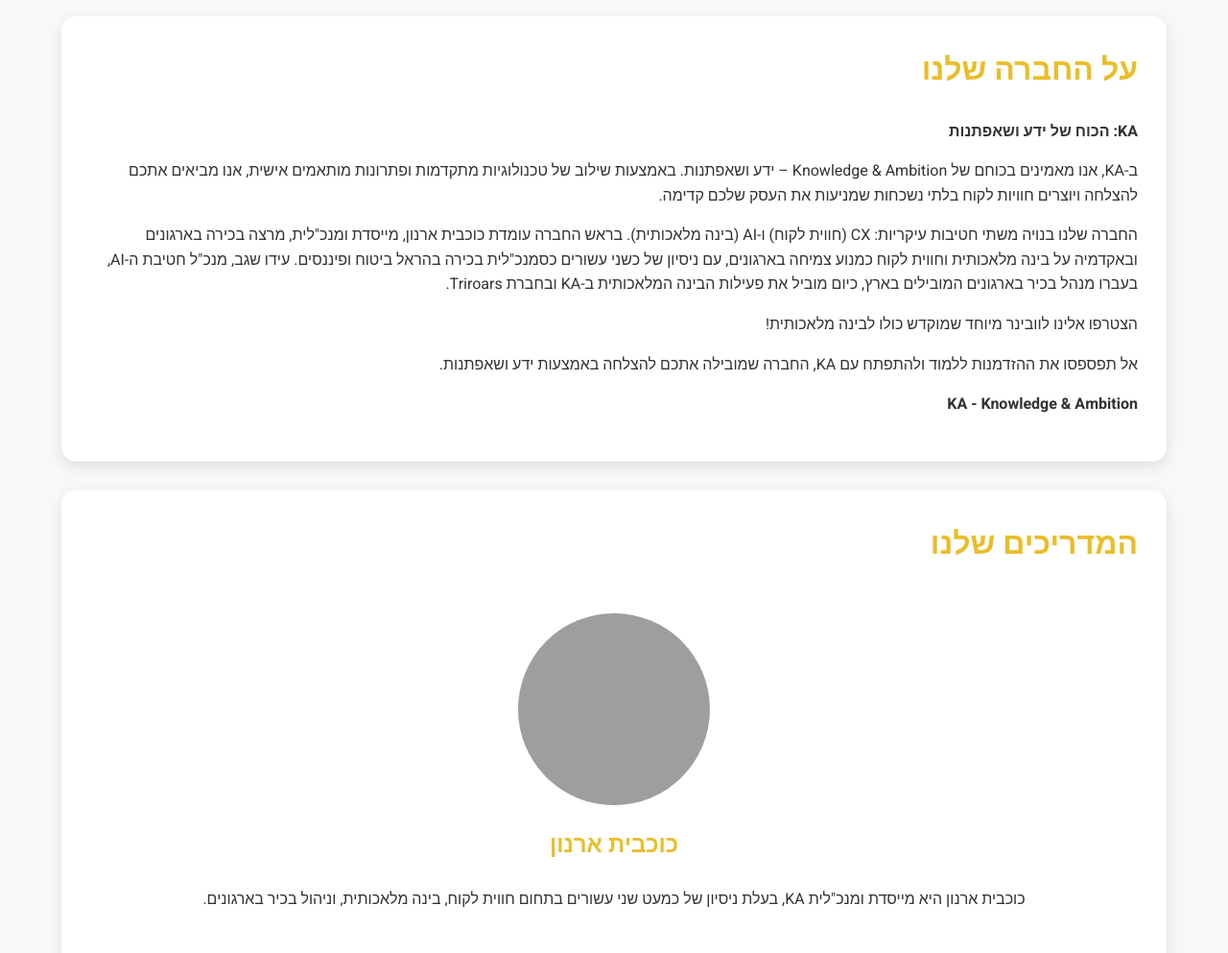
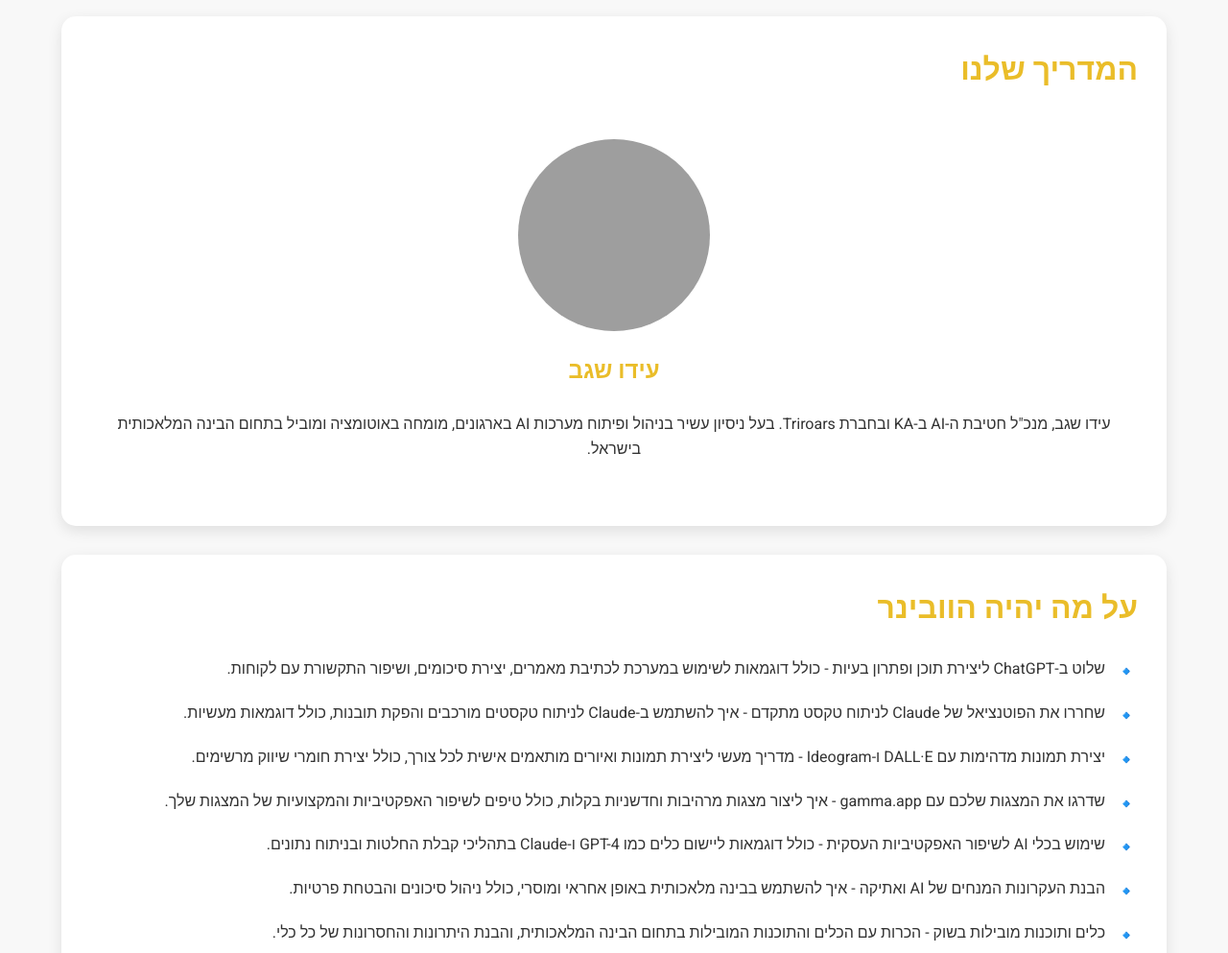
Before and after one commit to Idosegev23/KAWebinar, a website: page index.html in a window 1280 px wide. Shown: the part 860-1853 px from the top of the page at 96% size. Drawn offline with Linux system fonts and the light colour scheme; grey boxes are pictures that could not be loaded.

Commit message:
Update index.html

```diff
--- a/index.html
+++ b/index.html
@@ -371,7 +371,7 @@
         <div class="hero-content">
             <img src="https://res.cloudinary.com/dsoh3yteb/image/upload/v1725736923/logo11_v3wovb.png" alt="לוגו" class="logo">
             <h1>AI לקראת החגים</h1>
-            <h2>וובינר מרתק עם מומחי AI עידו שגב וכוכבית ארנון</h2>
+            <h2>וובינר מרתק עם עידו שגב מומחה AI ומנכ״ל חטיבת AI בחברת KA בבעלות כוכבית ארנון </h2>
             <a href="#register" class="cta-button" aria-label="הרשמה לוובינר">הצטרפו עכשיו</a>
             <h2>22.9.24 שעה 20:00</h2>
             <div id="countdown" aria-label="ספירה לאחור לתחילת הוובינר"></div>
@@ -379,24 +379,10 @@
     </header>
 
     <main class="container">
-        <section class="card" aria-labelledby="about-company">
-            <h2 id="about-company">על החברה שלנו</h2>
-            <p><strong>KA: הכוח של ידע ושאפתנות</strong></p>
-            <p>ב-KA, אנו מאמינים בכוחם של Knowledge & Ambition – ידע ושאפתנות. באמצעות שילוב של טכנולוגיות מתקדמות ופתרונות מותאמים אישית, אנו מביאים אתכם להצלחה ויוצרים חוויות לקוח בלתי נשכחות שמניעות את העסק שלכם קדימה.</p>
-            <p>החברה שלנו בנויה משתי חטיבות עיקריות: CX (חווית לקוח) ו-AI (בינה מלאכותית). בראש החברה עומדת כוכבית ארנון, מייסדת ומנכ"לית, מרצה בכירה בארגונים ובאקדמיה על בינה מלאכותית וחווית לקוח כמנוע צמיחה בארגונים, עם ניסיון של כשני עשורים כסמנכ"לית בכירה בהראל ביטוח ופיננסים. עידו שגב, מנכ"ל חטיבת ה-AI, בעברו מנהל בכיר בארגונים המובילים בארץ, כיום מוביל את פעילות הבינה המלאכותית ב-KA ובחברת Triroars.</p>
-            <p>הצטרפו אלינו לוובינר מיוחד שמוקדש כולו לבינה מלאכותית!</p>
-            <p>אל תפספסו את ההזדמנות ללמוד ולהתפתח עם KA, החברה שמובילה אתכם להצלחה באמצעות ידע ושאפתנות.</p>
-            <p><strong>KA - Knowledge & Ambition</strong></p>
-        </section>
 
         <section class="card" aria-labelledby="instructors">
-            <h2 id="instructors">המדריכים שלנו</h2>
+            <h2 id="instructors">המדריך שלנו</h2>
             <div class="instructors-container">
-                <div class="instructor">
-                    <img src="https://res.cloudinary.com/dsoh3yteb/image/upload/v1725735896/kochavith_xrfyrg.png" alt="כוכבית ארנון" class="instructor-img">
-                    <h3>כוכבית ארנון</h3>
-                    <p>כוכבית ארנון היא מייסדת ומנכ"לית KA, בעלת ניסיון של כמעט שני עשורים בתחום חווית לקוח, בינה מלאכותית, וניהול בכיר בארגונים.</p>
-                </div>
                 <div class="instructor">
 <img src="https://res.cloudinary.com/dsoh3yteb/image/upload/v1723584593/%D7%AA%D7%9E%D7%95%D7%A0%D7%94_%D7%A2%D7%99%D7%93%D7%95_cjrzxy.png" alt="עידו שגב" class="instructor-img">
                     <h3>עידו שגב</h3>
```
